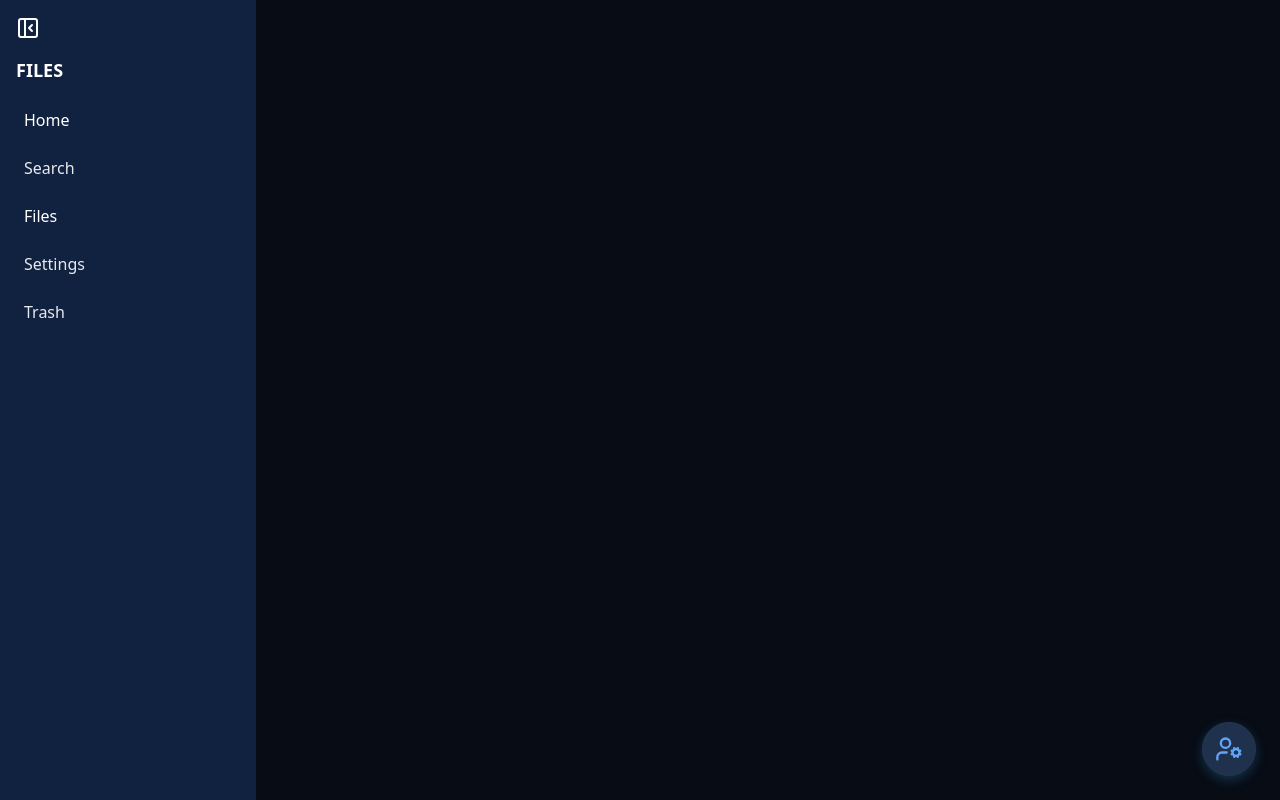
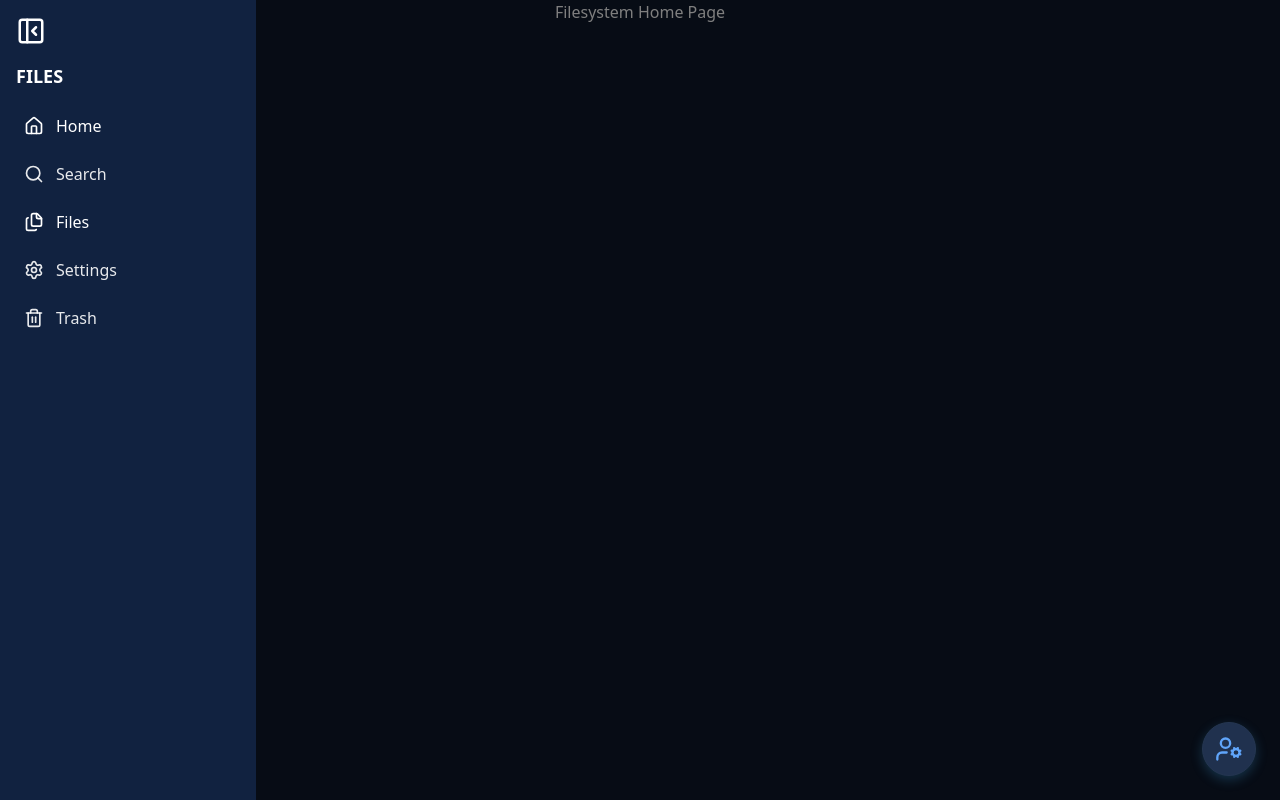
Before and after one commit to Van5sh/mind-mesh, a Next.js app: page /filesystem in a window 1280 px wide. Both pictures are taken after a click on the button "Open sidebar". Built offline with nearby package versions, Linux system fonts and the light colour scheme.

Commit message:
fix:Navbar fix

```diff
--- a/src/app/filesystem/Sidebar.tsx
+++ b/src/app/filesystem/Sidebar.tsx
@@ -1,6 +1,6 @@
 "use client";
 
-import { SidebarClose, SidebarOpen } from "lucide-react";
+import { Files, Home, Search, Settings, SidebarClose, SidebarOpen, Trash2Icon } from "lucide-react";
 import Link from "next/link";
 
 interface SidebarProps {
@@ -11,7 +11,6 @@ interface SidebarProps {
 const Sidebar: React.FC<SidebarProps> = ({ open, setOpen }) => {
     return (
         <>
-            {/* Backdrop overlay when sidebar is open */}
             {open && (
                 <div
                     className="fixed inset-0 bg-black/50 z-40 transition-opacity"
@@ -19,39 +18,49 @@ const Sidebar: React.FC<SidebarProps> = ({ open, setOpen }) => {
                 />
             )}
 
-            {/* Sidebar */}
-            <div className={`fixed left-0 top-0 h-screen bg-[#112240] ${open ? 'w-64 p-4' : 'w-12 p-2'} flex flex-col items-start transition-all duration-300 overflow-hidden z-50`}>
+            <div className={`fixed left-0 top-0 h-screen ${open ? 'w-64' : 'w-12 '} flex flex-col items-start transition-all duration-300 overflow-hidden z-50`}>
                 {open ? (
-                <div className="w-full">
+                    <div className="w-full bg-[#112240] p-4 h-full flex flex-col">
                         <button
                             type="button"
                             aria-label="Close sidebar"
-                        className="text-white mb-4 hover:opacity-80"
+                            className="text-white mb-4 hover:opacity-80 hover:cursor-pointer"
                             onClick={() => setOpen?.(false)}
                         >
-                        <SidebarClose />
+                            <SidebarClose size={30}  />
                         </button>
                         <h1 className="text-white font-bold text-lg mb-4">FILES</h1>
                         <div className="w-full">
                             <ul className="text-white space-y-2 w-full">
-                            <li onClick={()=>{setOpen?.(false)}}>
-                                <Link href="/filesystem" className="block hover:bg-[#1d3557] p-2 rounded cursor-pointer">
-                                    Home
+                                <li onClick={() => setOpen?.(false)}>
+                                    <Link href="/filesystem" className="flex items-center gap-3 hover:bg-[#1d3557] p-2 rounded cursor-pointer">
+                                        <Home size={20} />
+                                        <span>Home</span>
                                     </Link>
                                 </li>
-                            <li onClick={()=>{setOpen?.(false)}} className="p-2 rounded text-white/90">
-                                Search
+                                <li onClick={() => setOpen?.(false)}>
+                                    <button className="flex items-center gap-3 w-full hover:bg-[#1d3557] p-2 rounded text-white/90 cursor-pointer">
+                                        <Search size={20} />
+                                        <span>Search</span>
+                                    </button>
                                 </li>
-                            <li onClick={()=>{setOpen?.(false)}}>
-                                <Link href="/filesystem/files" className="block hover:bg-[#1d3557] p-2 rounded cursor-pointer">
-                                    Files
+                                <li onClick={() => setOpen?.(false)}>
+                                    <Link href="/filesystem/files" className="flex items-center gap-3 hover:bg-[#1d3557] p-2 rounded cursor-pointer">
+                                        <Files size={20} />
+                                        <span>Files</span>
                                     </Link>
                                 </li>
-                            <li onClick={()=>{setOpen?.(false)}} className="p-2 rounded text-white/90">
-                                Settings
+                                <li onClick={() => setOpen?.(false)}>
+                                    <button className="flex items-center gap-3 w-full hover:bg-[#1d3557] p-2 rounded text-white/90 cursor-pointer">
+                                        <Settings size={20} />
+                                        <span>Settings</span>
+                                    </button>
                                 </li>
-                            <li onClick={()=>{setOpen?.(false)}}  className="p-2 rounded text-white/90">
-                                Trash
+                                <li onClick={() => setOpen?.(false)}>
+                                    <button className="flex items-center gap-3 w-full hover:bg-[#1d3557] p-2 rounded text-white/90 cursor-pointer">
+                                        <Trash2Icon size={20} />
+                                        <span>Trash</span>
+                                    </button>
                                 </li>
                             </ul>
                         </div>
@@ -61,10 +70,10 @@ const Sidebar: React.FC<SidebarProps> = ({ open, setOpen }) => {
                         <button
                             type="button"
                             aria-label="Open sidebar"
-                        className="text-white hover:opacity-80"
+                            className="text-white hover:opacity-80 hover:cursor-pointer"
                             onClick={() => setOpen?.(true)}
                         >
-                        <SidebarOpen />
+                            <SidebarOpen size={30} />
                         </button>
                     </div>
                 )}
--- a/src/app/filesystem/files/page.tsx
+++ b/src/app/filesystem/files/page.tsx
@@ -102,7 +102,7 @@ const FilesPage = () => {
                     <h1 className="text-4xl font-bold text-white">My Files</h1>
                     <p className="text-shadow-zinc-500 mt-2">{files.length} files total</p>
                 </div>
-                <div className="flex flex-col gap-y-2   ">
+                <div className="flex flex-col gap-y-2">
                     {files.map((file,index)=>(
                         <Filebar
                             key={index}
--- a/src/app/filesystem/layout.tsx
+++ b/src/app/filesystem/layout.tsx
@@ -13,7 +13,7 @@ export default function FilesystemLayout({
     return (
         <div className="min-h-screen bg-[#0f192b] text-white">
             <Sidebar open={open} setOpen={setOpen} />
-            <div className="w-full">
+            <div className="flex-1 justify-center w-full">
                 {children}
             </div>
         </div>
--- a/src/app/filesystem/page.tsx
+++ b/src/app/filesystem/page.tsx
@@ -2,8 +2,10 @@
 
 const HomePage = ()=>{
     return (
-        <div>
-            Home Page
+        <div className="flex justify-center items-center">
+            <div>
+                <h1>Filesystem Home Page</h1>
+            </div>
         </div>
     )
 }
--- a/src/components/component/Navbar.tsx
+++ b/src/components/component/Navbar.tsx
@@ -28,7 +28,7 @@ const items = [
 },
 {
     icon: <File size={32}/>,
-    name: "Reports",
+    name: "Report",
     link: "/docs",
 }
 ];
```
Lines whose indentation alone changed are shown as unchanged.
